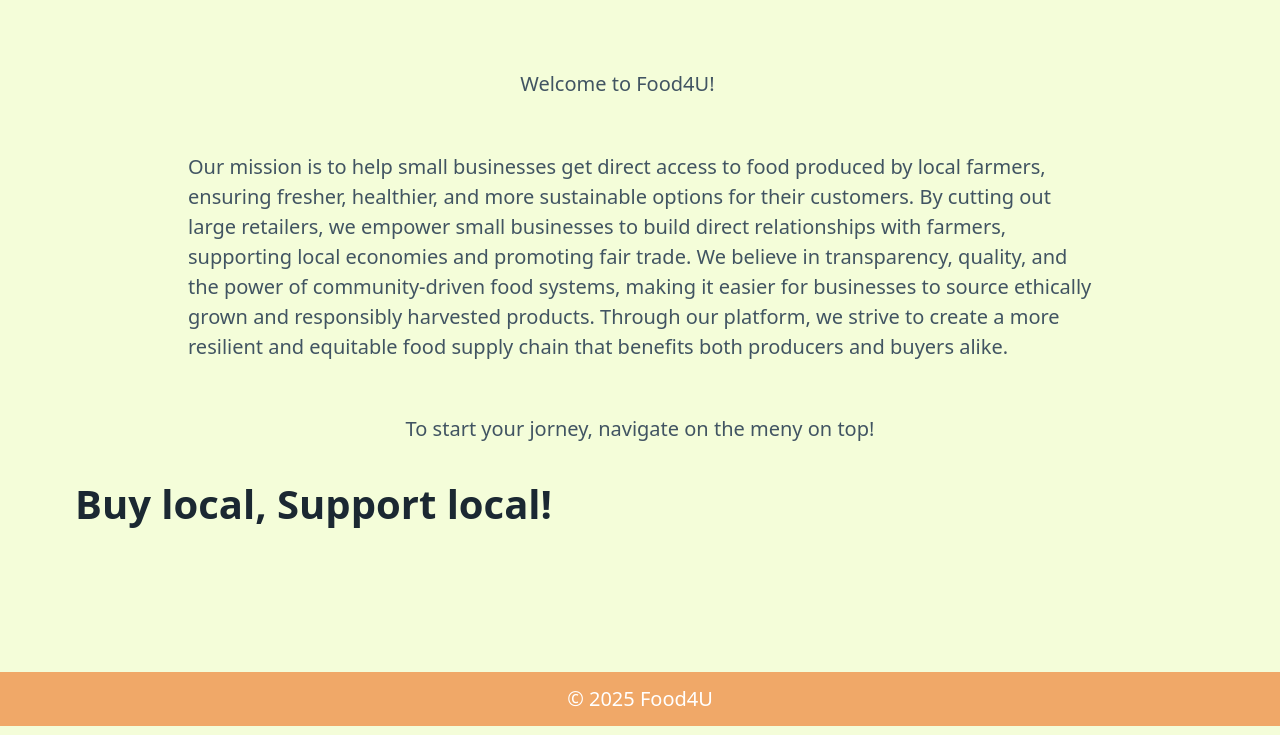
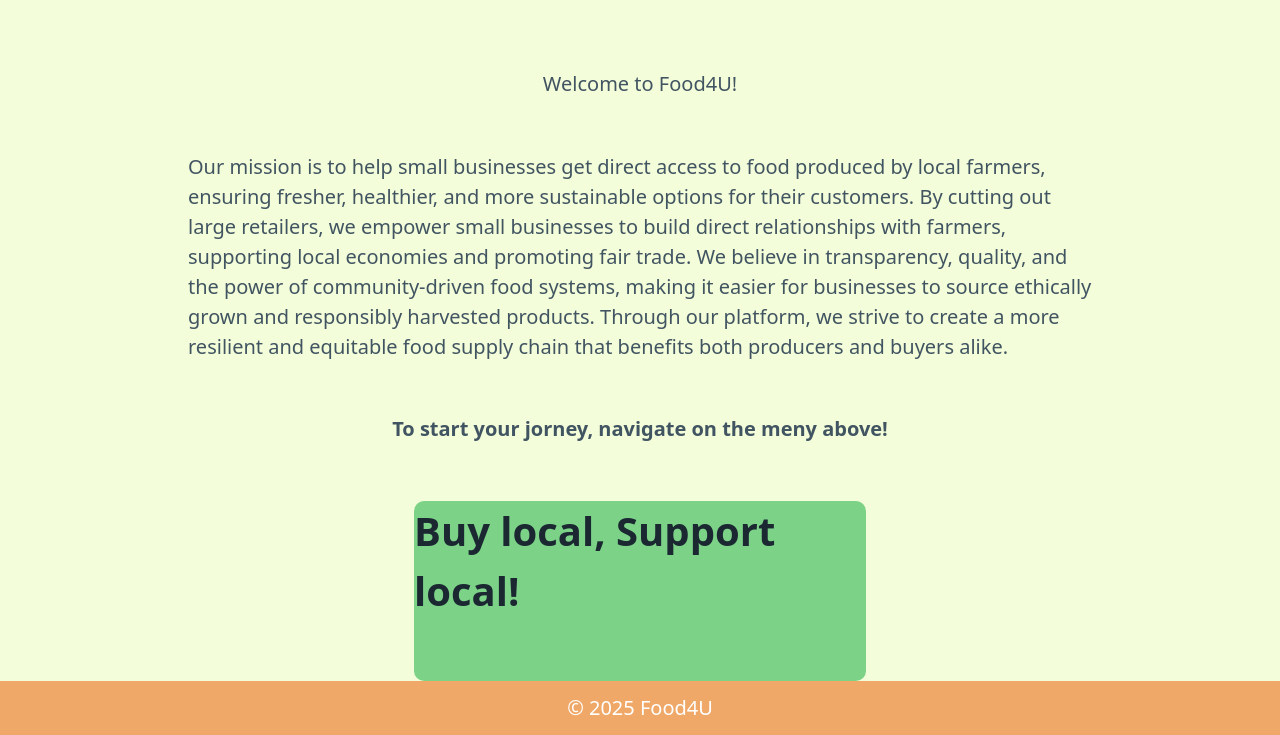
Before and after one commit to MaxLan-dev/DevHacks2025, a Django app: page / in a window 1280 px wide. Shown: the part 74-809 px from the top of the page. Run offline with Django 5.2, Linux system fonts and the light colour scheme; parts of the project's set-up code (start-up, migrations or seed data) failed here and were passed over.

Commit message:
edited home page

```diff
--- a/food4u/website/templates/website/base.html
+++ b/food4u/website/templates/website/base.html
@@ -87,9 +87,9 @@
       display: flex;
       margin-top: 5%;
       /*bottom: 80%;*/
-      width: 20%;
+      /*width: 20%;*/
 
-      left: 38%;
+      /*left: 38%;*/
       /*transform: translate(-20%, -80%); */
       justify-content: center;
       align-items: center;
@@ -103,8 +103,8 @@
       margin-top: 2%;
       width: 80%;
       left: 10%;
-      justify-content: center;
-      align-items: center;
+      /*justify-content: center;
+      align-items: center;*/
       font-size: 20px;
       border-radius: 10px;
     }
@@ -118,6 +118,19 @@
       align-items: center;
       font-size: 20px;
       border-radius: 10px;
+    }
+
+    .caption{
+      position: relative;
+      display: flex;
+      margin-top: 5%;
+      width: 40%;
+      left: 30%;
+      background-color: #7CD388;
+      justify-content: center;
+      align-items: center;
+      border-radius: 10px;
+
     }
   </style>
 </head>
--- a/food4u/website/templates/website/home.html
+++ b/food4u/website/templates/website/home.html
@@ -17,7 +17,7 @@
         </div>
 
         <div class="callToAction">
-            <p>To start your jorney, navigate on the meny on top!</p>
+            <p></p><strong>To start your jorney, navigate on the meny above!</strong></p>
         </div>
 
 
@@ -73,21 +73,21 @@
 	border-radius: 10px;
   }*/
 
-
+  /*
   .callToAction{
     position: relative;
     display: flex;
     top: 15%;
-    /*bottom: 85%;*/
+    bottom: 85%;
 
     left: 40%;
 
-    /*transform: translate(-15%, -85%); */
+    transform: translate(-15%, -85%);
 	justify-content: center;
 	align-items: center;
     font-size: 20px;
 	border-radius: 10px;
-  }
+  }*/
 
   .caption{
     position: relative;
```
